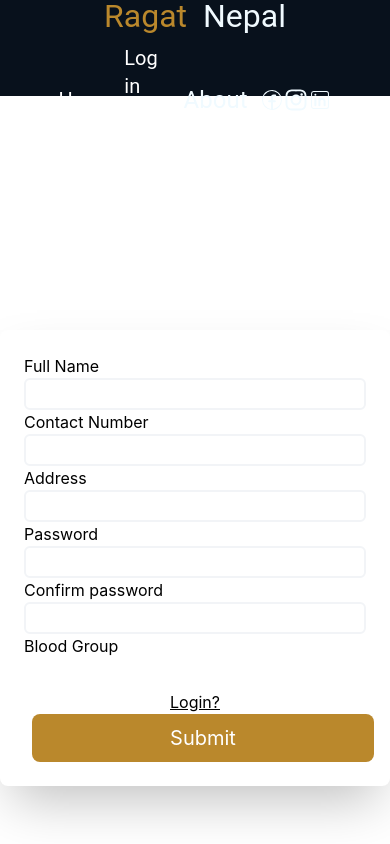
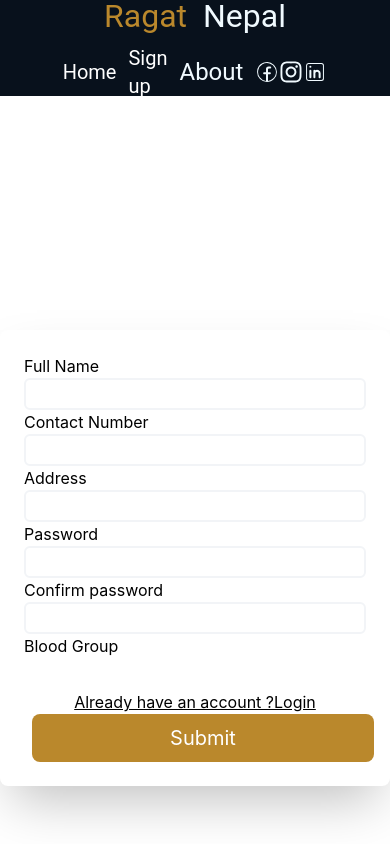
Before and after one commit to bhattaraisushma/RagatNepal, a React (Create React App) app: page /login in a window 390 px wide. Shown: the top 844 px of the page. Built offline with nearby package versions, Linux system fonts and the light colour scheme.

Commit message:
responsive

```diff
--- a/src/Pages/Login.js
+++ b/src/Pages/Login.js
@@ -103,7 +103,7 @@ const Login = () => {
           <label className='inline-block flex-col w-full' ><p>Confirm password </p> <input type=" password" className='h-8 w-full rounded-md border-2 border-[#f2f4f7]  ' vlaue={confirmpsw} onChange={(e)=>{setConfirmpsw(e.target.value)}} required></input></label>
           <label className='inline-block flex-col w-full' ><p>Blood Group </p><input type=" drop down" required className='h-8 w-full rounded-md border-3 border-[#f2f4f7] ' value={blood} onChange={(e)=>{setBlood(e.target.value)}}></input></label>
 
-   <p className=' underline hover:cursor-pointer flex justify-center' onClick={()=>check()} >Login?</p>
+   <p className=' underline hover:cursor-pointer flex justify-center' onClick={()=>check()} >Already have an account ?Login</p>
 
 
    <button className='w-full h-12 rounded-lg bg-[#BA882C] border-0 text-white text-xl ml-2 mr-2 flex justify-center items-center' onClick={formhandler}>
--- a/src/Pages/Signup.js
+++ b/src/Pages/Signup.js
@@ -84,7 +84,7 @@ console.log(hit)
         className="  hover:cursor-pointer flex justify-center"
         onClick={() => checklog()}
       >
-        Sign up?
+        Don't have an account? Sign up now
       </p>
       <button
         className="w-full h-12 rounded-lg  bg-[#BA882C] flex justify-center items-center  border-0  text-white text-xl ml-2 mr-2"
--- a/src/components/Navbar.js
+++ b/src/components/Navbar.js
@@ -66,7 +66,7 @@ const Navbar = () => {
 <Link to ='/' smooth={true} duration ={1000}>
 <NavLink to='/'  className=' font-fontRoboto list-none  flex items-center text-xl   text-white  '>  Home </NavLink>
 </Link>
- <NavLink to = "/login"  className='flex items-center no-underline text-white text-xl'> Log in /Sign up </NavLink>
+ <NavLink to = "/login"  className='flex items-center no-underline text-white text-xl'> Sign up </NavLink>
 <Link to='/about' smooth={true} duration={1000} >About</Link>
 
 {/* <p className=" text-xl">Contact</p> */}
```
